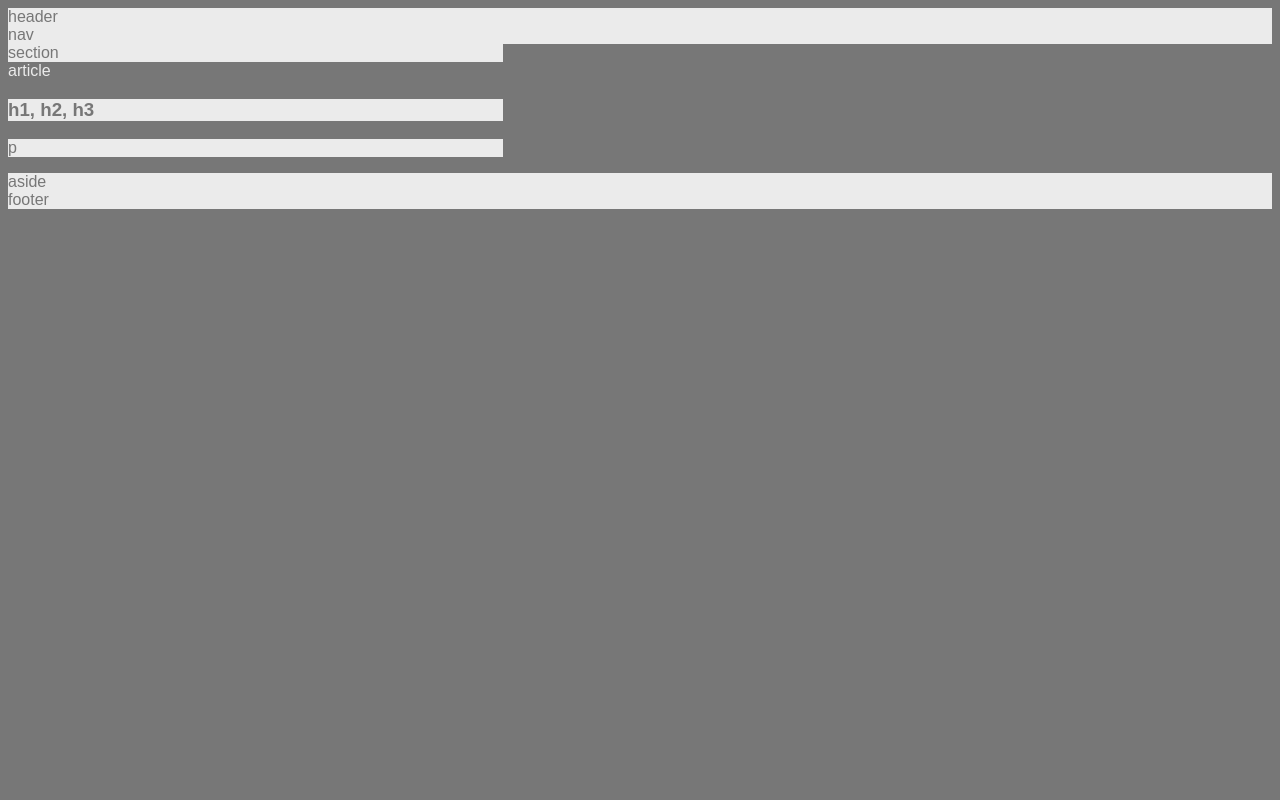
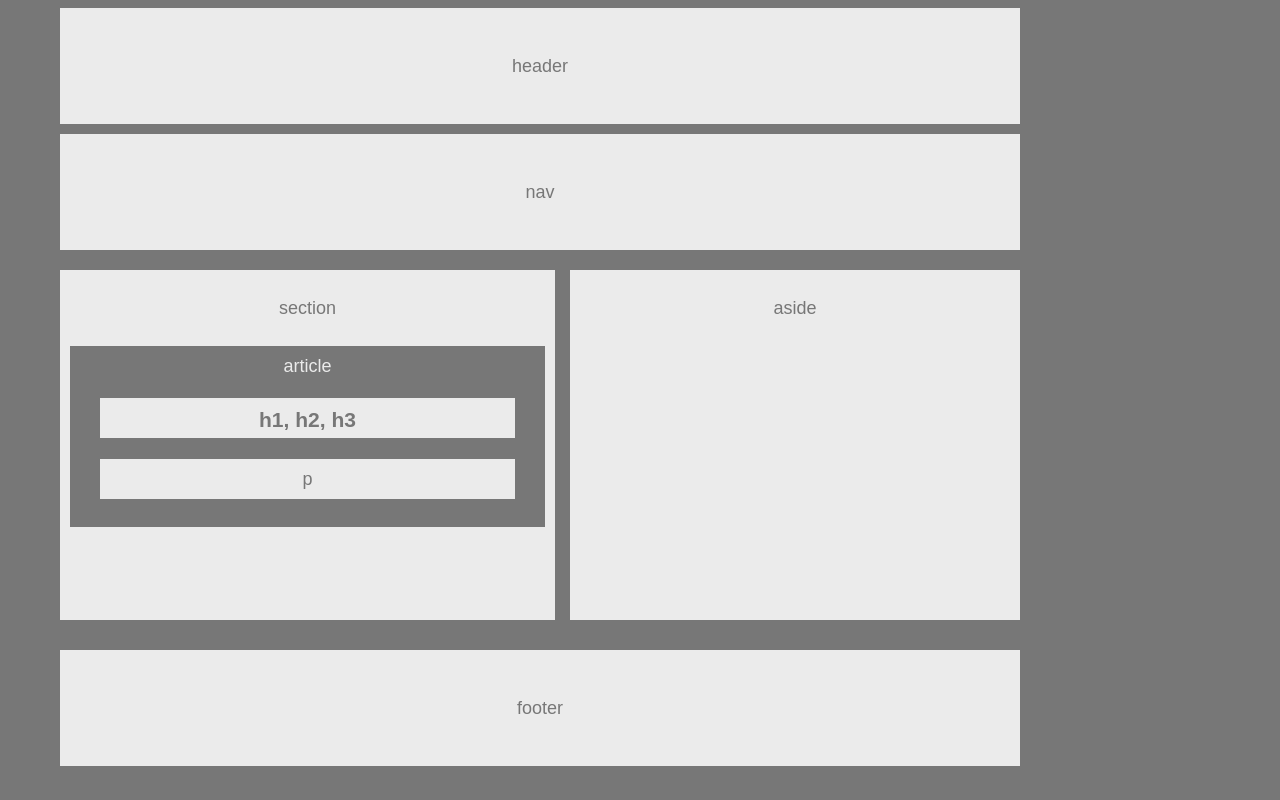
Before and after one commit to anamichellepd/HW-Wireframe, a plain HTML site: page index.html in a window 1280 px wide. Drawn offline with Linux system fonts and the light colour scheme.

Commit message:
finished the exercise and made it look just like example

```diff
--- a/index.html
+++ b/index.html
@@ -6,20 +6,22 @@
     <meta name="viewport" content="width=device-width, initial-scale=1.0">
     <meta http-equiv="X-UA-Compatible" content="ie=edge">
     <title>Building a Wireframe</title>
-    <header>header</header>
+
 </head>
 <body>
-    <nav>nav</nav>
-    <section> section
-        <article> article
-            <h1>h1, h2, h3</h1>
+    <div>
+    <header><p class="header">header</p></header>
+    <nav><p>nav</p></nav>
+    <section><p>section</p>
+        <article>article
+            <h1><p class="h">h1, h2, h3</p></h1>
             <p>p</p>
         </article>
 
     </section>
 
-    <aside> aside</aside>
-    <footer> footer</footer>
-
+    <aside><p>aside</p></aside>
+    <footer><p>footer</p></footer>
+    </div>
 </body>
 </html>
--- a/style.css
+++ b/style.css
@@ -2,21 +2,80 @@ body {
     font-family: 'Arial','Helvetica Neue', HElvetica, sans-serif;
     color: #777;
     background-color: #777;
-    width: '960px';
-    font-size: '18 px';
+    width: 960px;
+    font-size: 18px;
+    margin-left: 60px;
+    margin-right: 60px;
 }
-header, nav, section, aside, footer {
+
+
+header{
     background: #ebebeb;
-    margin: 10 px;
+    text-align: center;
+    padding:20px;
+
+
 }
+nav{
+    background: #ebebeb;
+    margin-top: 10px;
+    padding: 20px;
+    text-align: center;
+}
+section{
+    background: #ebebeb;
+    margin-top: 20px;
+    float: left;
+    text-align: center;
+    width: 495px;
+    height: 350px;
+}
+aside{
+    background: #ebebeb;
+    margin-top: 20px;
+    float: right;
+    text-align: center;
+    width: 450px;
+    height: 350px;
+}
+
 article{
     color: #ebebeb;
     background: #777;
+    text-align:center;
+    margin-left: 10px;
+    margin-right: 10px;
+    padding:10px;
 }
-h1, p {
+.h {
     color: #777;
     background: #ebebeb;
+    text-align: center;
+    margin-left: 20px;
+    margin-right: 20px;
+    height: 30px;
+    padding-top: 10px;
+
+
 }
-section{
-    width: 495px;
+
+p {
+    color: #777;
+    background: #ebebeb;
+    text-align: center;
+    margin-left: 20px;
+    margin-right: 20px;
+    padding-top: 10px;
+    height: 30px;
+
+
+
+
 }
+
+footer {
+    background: #ebebeb;
+    text-align: center;
+    padding: 20px;
+    margin-top: 400px;
+}
```
